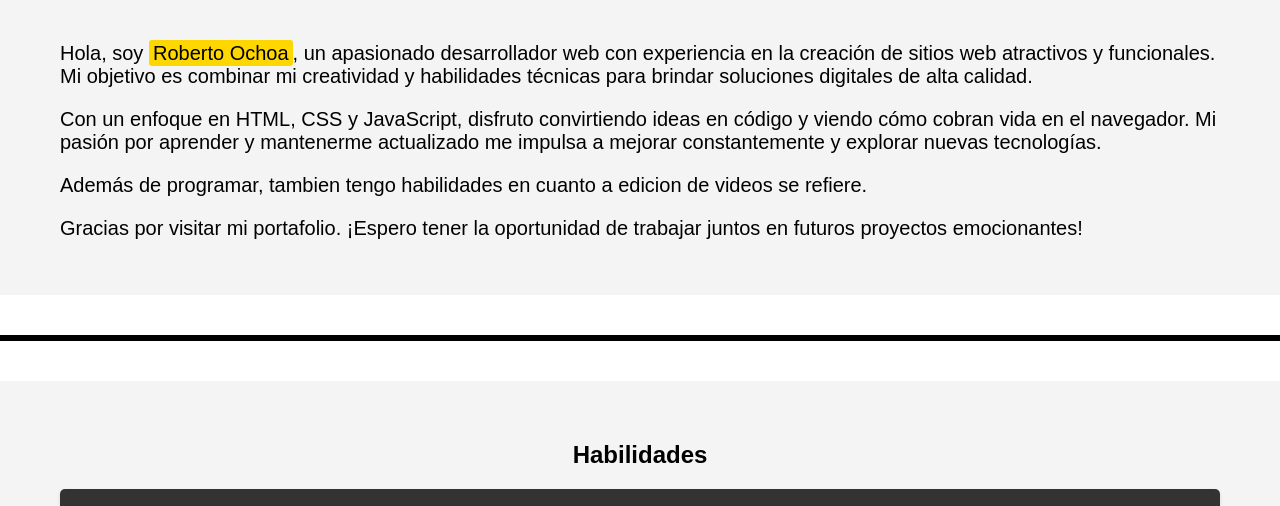
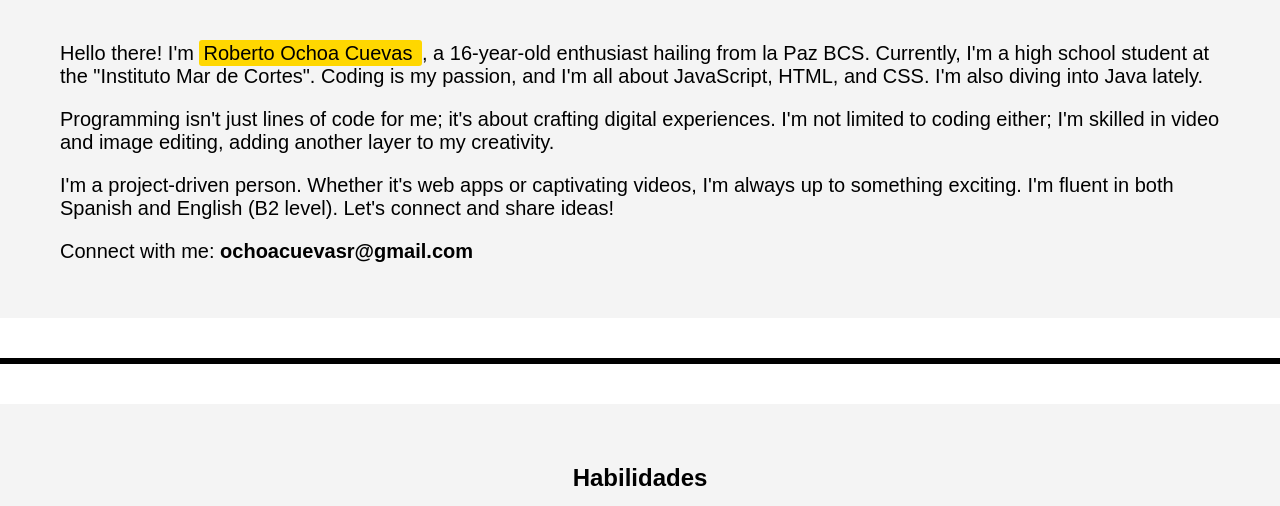
Before and after one commit to Roberto0611/portfolio, a plain HTML site: page index.html in a window 1280 px wide. Shown: the part 570-1076 px from the top of the page. Drawn offline with Linux system fonts and the light colour scheme.

Commit message:
update about me

```diff
--- a/index.html
+++ b/index.html
@@ -18,10 +18,10 @@
         <h2>Sobre mí</h2>
         <div class="about-content">
             <div class="about-text">
-                <p>Hola, soy <span class="highlight">Roberto Ochoa</span>, un apasionado desarrollador web con experiencia en la creación de sitios web atractivos y funcionales. Mi objetivo es combinar mi creatividad y habilidades técnicas para brindar soluciones digitales de alta calidad.</p>
-                <p>Con un enfoque en HTML, CSS y JavaScript, disfruto convirtiendo ideas en código y viendo cómo cobran vida en el navegador. Mi pasión por aprender y mantenerme actualizado me impulsa a mejorar constantemente y explorar nuevas tecnologías.</p>
-                <p>Además de programar, tambien tengo habilidades en cuanto a edicion de videos se refiere.</p>
-                <p>Gracias por visitar mi portafolio. ¡Espero tener la oportunidad de trabajar juntos en futuros proyectos emocionantes!</p>
+                <p>Hello there! I'm <span class="highlight"> Roberto Ochoa Cuevas </span>, a 16-year-old enthusiast hailing from la Paz BCS. Currently, I'm a high school student at the "Instituto Mar de Cortes". Coding is my passion, and I'm all about JavaScript, HTML, and CSS. I'm also diving into Java lately.</p>
+                <p>Programming isn't just lines of code for me; it's about crafting digital experiences. I'm not limited to coding either; I'm skilled in video and image editing, adding another layer to my creativity.</p>
+                <p>I'm a project-driven person. Whether it's web apps or captivating videos, I'm always up to something exciting. I'm fluent in both Spanish and English (B2 level). Let's connect and share ideas!</p>
+                <p>Connect with me: <span class="bold">ochoacuevasr@gmail.com </span></p>
             </div>
         </div>
     </section>
--- a/style.css
+++ b/style.css
@@ -99,6 +99,10 @@ body {
     background-color: #ffd700;
     padding: 2px 4px;
     border-radius: 3px;
+}
+
+.bold{
+    font-weight: bold;
 }
 
 /* DIVIDER */
```
